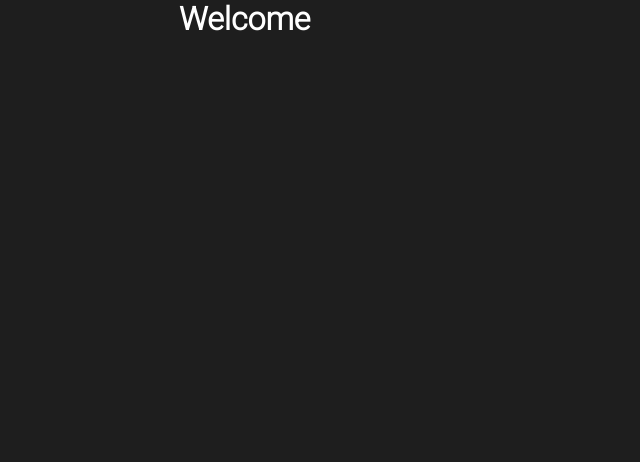
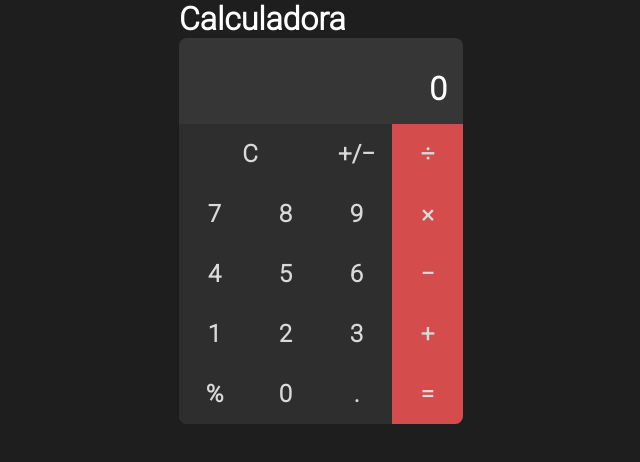
Before and after one commit to OrtegaRehbach/Lab9-Web, a React app: page / in a window 1280 px wide. Shown: the top 462 px of the page, without its empty margins (319-959 px from the left). Built offline with nearby package versions, Linux system fonts and the light colour scheme.

Commit message:
Calculator component

```diff
--- a/src/App.js
+++ b/src/App.js
@@ -1,9 +1,11 @@
 import React from "react";
+import { Calculator } from "./components/Calculator/Calculator";
 
 export function App() {
     return (
         <div>
-            <h1>Welcome</h1>
+            <h1>Calculadora</h1>
+            <Calculator></Calculator>
         </div>
     );
 }
--- /dev/null
+++ b/src/assets/styles/Calculator.scss
@@ -0,0 +1,68 @@
+:root {
+    --button_border: 0.0rem;
+}
+
+.calculator-wrapper {
+    display: block;
+    margin-inline: auto;
+    overflow: hidden;
+    border-radius: 0.5rem;
+    background-color: var(--foreground_layer);
+
+}
+
+.button-grid {
+    display: grid;
+    grid-template-columns: repeat(4, 1fr);
+    padding-top: var(--button_border);
+    gap: var(--button_border);
+    background-color: var(--foreground_layer);
+    filter: brightness(85%);
+    font-weight: bold;
+}
+
+.calc-button {
+    border: none;
+    padding: 1rem;
+    background: var(--foreground_layer);
+	color: inherit;
+	font: inherit;
+	outline: inherit;
+    text-align: center;
+    font-size: 1.5rem;
+    transition: 200ms filter ease-in-out;
+
+    &:hover {
+        cursor: pointer;
+        // background-color: var(--highlight_layer);
+        filter: brightness(150%);
+    }
+
+    &.tinted {
+        background-color: var(--accent_layer);
+
+        &:hover {
+            filter: brightness(150%);
+        }
+    }
+
+    &.span2 {
+        grid-column: span 2;
+    }
+}
+
+.result-wrapper {
+    padding: 1rem;
+    font-size: 2rem;
+    text-align: end;
+}
+
+.prev-operation {
+    font-size: 1rem;
+    filter: brightness(75%);
+}
+
+.result {
+    padding-top: 1rem;
+    font-weight: bold;
+}
--- /dev/null
+++ b/src/components/Calculator/Calculator.js
@@ -0,0 +1,122 @@
+import React, { useState } from "react";
+import "../../assets/styles/Calculator.scss";
+
+export function Calculator() {
+
+    const allowNegatives = true;
+    const percntAsMod = true;
+    const operators = ["/", "*", "-", "+"]
+    const maxDigits = 9;
+    const [lastExpression, setLastExpression] = useState("");
+    const [result, setResult] = useState(0);
+    const [display, setDisplay] = useState(result.toString());
+
+    const isOperator = x => {
+        return operators.includes(x) || (percntAsMod && x === "%");
+    }
+
+    const handleClick = (value) => {
+        if (display.length < maxDigits + 1) {
+            let newValue = "";
+            if ((display === "0" && value != ".") || (display === result.toString() && !isOperator(value) && value != ".") || display === "ERROR") {
+                newValue = value;
+            } else {
+                newValue = isOperator(value) ? " " + value + " " : value;
+                newValue = display + newValue;
+            }
+            setDisplay(newValue);
+        }
+    }
+
+    const handlePercent = () => {
+        const tokens = display.split(" ");
+        let lastToken = tokens[tokens.length - 1];
+        if (!isOperator(lastToken) && typeof eval(lastToken) === "number") {
+            tokens[tokens.length - 1] = eval(lastToken) * (1/100);
+            let newDisplay = tokens.toString().replaceAll(",", " ");
+            setDisplay(newDisplay);
+        }
+    }
+
+    const handlePlusMinus = () => {
+        const tokens = display.split(" ");
+        let lastToken = tokens[tokens.length - 1];
+        // if(tokens.length === 1 &&)
+        //     setDisplay()
+        if (!isOperator(lastToken) && typeof eval(lastToken) === "number") {
+            tokens[tokens.length - 1] = "(-" + lastToken + ")";
+            let newDisplay = tokens.toString().replaceAll(",", " ");
+            setDisplay(newDisplay);
+        }
+    }
+
+    const handleClear = () => {
+        setDisplay("0");
+        setResult(0);
+        setLastExpression("");
+    }
+
+    const handleCalculate = () => {
+        try {
+            if (!isOperator(display.charAt(display.length - 1))) {
+                let res = eval(display);
+                res = res % 1 === 0 ? res : parseFloat(res);
+                if (res < 0 && !allowNegatives) {
+                    handleError();
+                    return;
+                }
+                setLastExpression(display);
+                setResult(res);
+                setDisplay(res.toString());
+            }
+        } catch (error) {
+            handleError()
+        }
+    }
+
+    const handleError = () => {
+        handleClear();
+        setDisplay("ERROR");
+    }
+
+    return (
+        <div className="calculator-wrapper">
+            <div className="result-wrapper">
+                <div className="prev-operation">{lastExpression}</div>
+                <div className="result">{display}</div>
+            </div>
+            <div className="button-grid">
+                {/* Row 1 */}
+                <button type="button" className="calc-button span2" onClick={() => handleClear()}>C</button>
+                <button type="button" className="calc-button" onClick={() => handlePlusMinus()}>+/&minus;</button>
+                <button type="button" className="calc-button tinted" onClick={() => handleClick("/")}>&divide;</button>
+                {/* Row 2 */}
+                <button type="button" className="calc-button" onClick={() => handleClick("7")}>7</button>
+                <button type="button" className="calc-button" onClick={() => handleClick("8")}>8</button>
+                <button type="button" className="calc-button" onClick={() => handleClick("9")}>9</button>
+                <button type="button" className="calc-button tinted" onClick={() => handleClick("*")}>&times;</button>
+                {/* Row 3 */}
+                <button type="button" className="calc-button" onClick={() => handleClick("4")}>4</button>
+                <button type="button" className="calc-button" onClick={() => handleClick("5")}>5</button>
+                <button type="button" className="calc-button" onClick={() => handleClick("6")}>6</button>
+                <button type="button" className="calc-button tinted" onClick={() => handleClick("-")}>&minus;</button>
+                {/* Row 4 */}
+                <button type="button" className="calc-button" onClick={() => handleClick("1")}>1</button>
+                <button type="button" className="calc-button" onClick={() => handleClick("2")}>2</button>
+                <button type="button" className="calc-button" onClick={() => handleClick("3")}>3</button>
+                <button type="button" className="calc-button tinted" onClick={() => handleClick("+")}>+</button>
+                {/* Row 5 */}
+                <button type="button" className="calc-button" onClick={() => {
+                    if (percntAsMod) {
+                        handleClick("%");
+                    } else {
+                        handlePercent();
+                    }
+                }}>%</button>
+                <button type="button" className="calc-button" onClick={() => handleClick("0")}>0</button>
+                <button type="button" className="calc-button" onClick={() => handleClick(".")}>.</button>
+                <button type="button" className="calc-button tinted" onClick={() => handleCalculate()}>=</button>
+            </div>
+        </div>
+    );
+};
```
